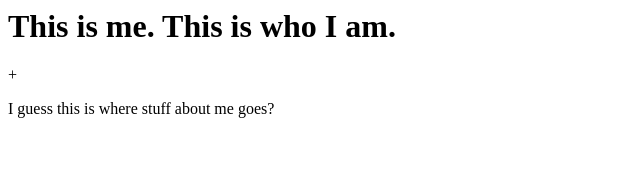
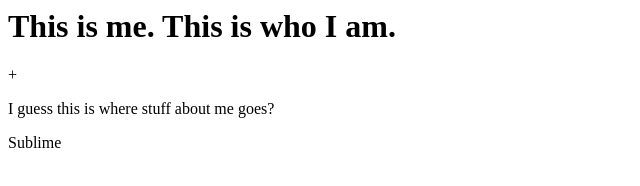
Before and after one commit to Hmeko/portfolio, a plain HTML site: page index.html in a window 1280 px wide. Shown: the full height of the page, 0-640 px from the left. Drawn offline with Linux system fonts and the light colour scheme.

Commit message:
Update index.html

```diff
--- a/index.html
+++ b/index.html
@@ -1,4 +1,5 @@
 <h1> This is me. This is who I am. </h1>
 +<body>
   <p> I guess this is where stuff about me goes?</p>
+  <p> Sublime</p>
 </body>
```
